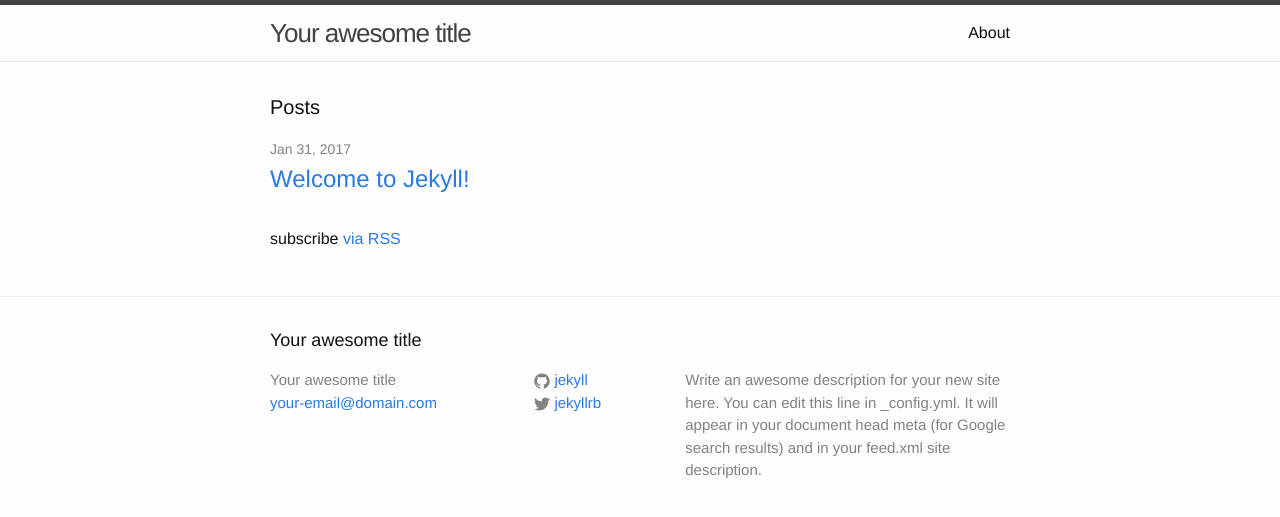
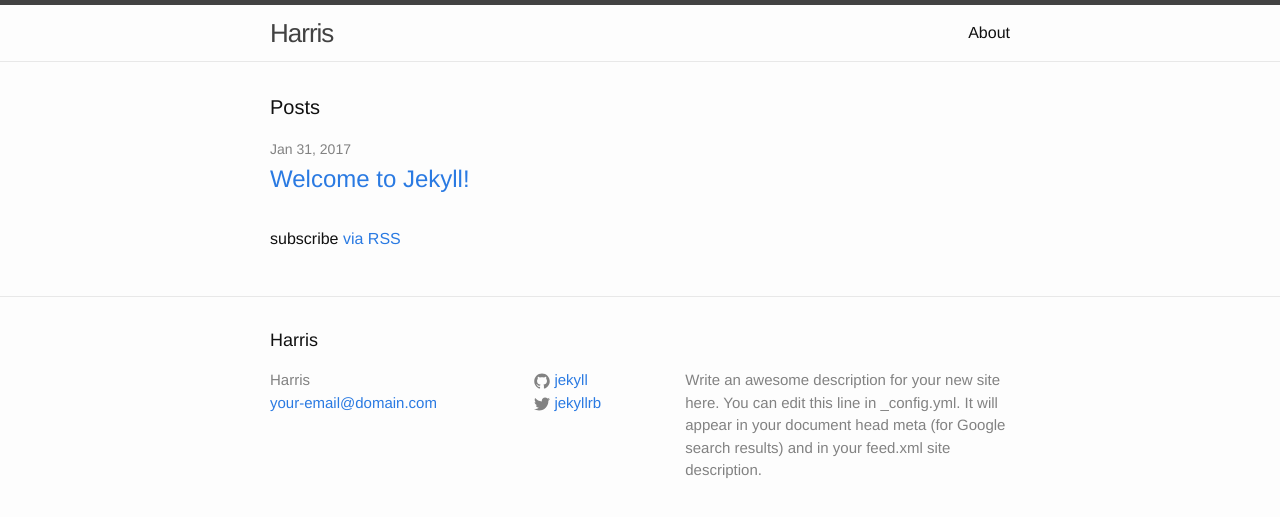
Before and after one commit to ulysses82/harris-site, a Jekyll site: the page built from index.html, in a window 1280 px wide. Shown: the top 517 px of the page. Built offline with Jekyll 4.4.1, drawn with Linux system fonts in a browser that asks for light colours.

Commit message:
Updated Config

```diff
--- a/_config.yml
+++ b/_config.yml
@@ -1,5 +1,5 @@
 ---
-title: Your awesome title
+title: Harris
 timezone: UTC
 collections:
   posts:
@@ -14,7 +14,7 @@ description: 'Write an awesome description for your new site here. You can edit
   results) and in your feed.xml site description.
 
 '
-baseurl: ''
+baseurl:
 url: http://yourdomain.com
 twitter_username: jekyllrb
 github_username: jekyll
```
